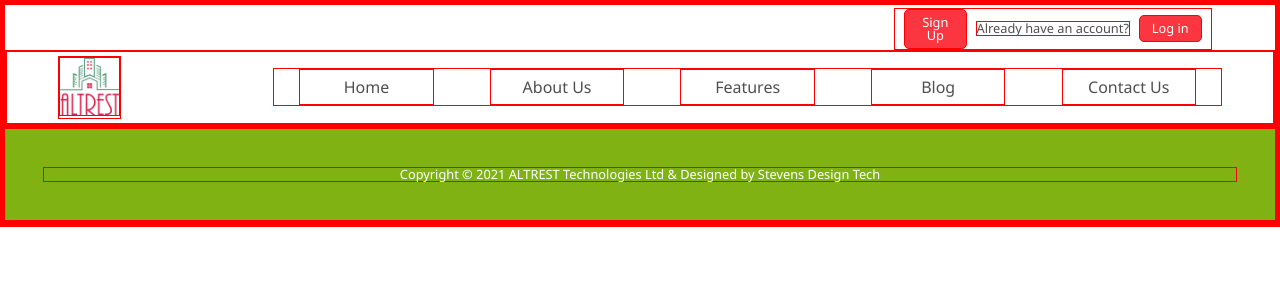
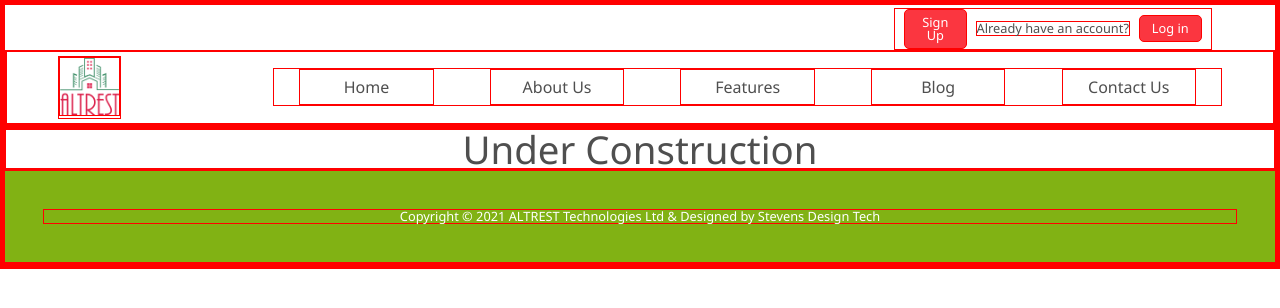
Before and after one commit to seyeonigbinde/Altrest-Real-Estate-Platform, a React (Create React App) app in the folder altrest-app/: page /blog in a window 1280 px wide. Shown: the top 308 px of the page. Built offline with nearby package versions, Linux system fonts and the light colour scheme; the HTML template or start-up script is replaced by a standard one.

Commit message:
Blog Component Created

```diff
--- a/altrest-app/src/App.js
+++ b/altrest-app/src/App.js
@@ -1,5 +1,5 @@
 import './App.css';
-import { BrowserRouter as Router, Route, Link, Switch, Redirect } from "react-router-dom";
+import { BrowserRouter as Route, Link, Switch } from "react-router-dom";
 
 // import Header from './Components/Header';
 import Banner from './Components/Banner';
@@ -10,10 +10,11 @@ import Footer from './Components/Footer';
 import Login from './Components/Login'
 import Signup from './Components/Signup';
 import AboutUs from './Components/AboutUs';
-import HowItWorks from './Components/HowItWorks'
+import HowItWorks from './Components/HowItWorks';
+import Blog from './Components/Blog'
 
 import altrest from './image/altrest.png';
-import Header from './Components/Header';
+// import Header from './Components/Header';
 
 function App() {
   return (
@@ -34,7 +35,7 @@ function App() {
             <Link to="/"> Home</Link>
             <Link to="/about"> About Us</Link>
             <Link to="/features">Features</Link>
-            <Link >Blog</Link>
+            <Link to="/blog">Blog</Link>
             <Link >Contact Us</Link>
             {/* <Header/> */}
         </div>
@@ -60,6 +61,9 @@ function App() {
         <Route path="/features">
           <Feature/>
         </Route>
+        <Route path="/blog">
+          <Blog/>
+        </Route>
       </Switch>
           <Footer/>
     </div>
--- /dev/null
+++ b/altrest-app/src/Components/Blog.js
@@ -0,0 +1,13 @@
+import React from 'react';
+
+
+const Blog = ()=> {
+
+    return(
+        <div>
+            <h1>Under Construction</h1>
+        </div>
+    )
+}
+
+export default Blog;
--- a/altrest-app/src/Components/Feature.js
+++ b/altrest-app/src/Components/Feature.js
@@ -1,5 +1,5 @@
 import React from 'react';
-import { BrowserRouter as Router, Route, Link, Switch, Redirect } from "react-router-dom";
+import { BrowserRouter as Route, Link, Switch} from "react-router-dom";
 
 import Tenants from './Tenants';
 import Landlords from './Landlords';
--- a/altrest-app/src/Components/Login.js
+++ b/altrest-app/src/Components/Login.js
@@ -1,6 +1,6 @@
 // import axios from "axios";
 import React, {useState } from "react";
-import { useHistory } from 'react-router-dom';
+
 // import IconButton from "@material-ui/core/IconButton";
 // import InputLabel from "@material-ui/core/InputLabel";
 // import Visibility from "@material-ui/icons/Visibility";
@@ -13,7 +13,6 @@ import { useHistory } from 'react-router-dom';
     password: ""
 }
 const Login = () => {
-  const { push } = useHistory();
 
   const [userLogin, setUserLogin] = useState(credentials)
 
--- a/altrest-app/src/Components/Signup.js
+++ b/altrest-app/src/Components/Signup.js
@@ -27,7 +27,7 @@ const Signup = () => {
         // }
     }
 
-    const errorMessage = "";
+    // const errorMessage = "";
 
 
     return(<section>
```
